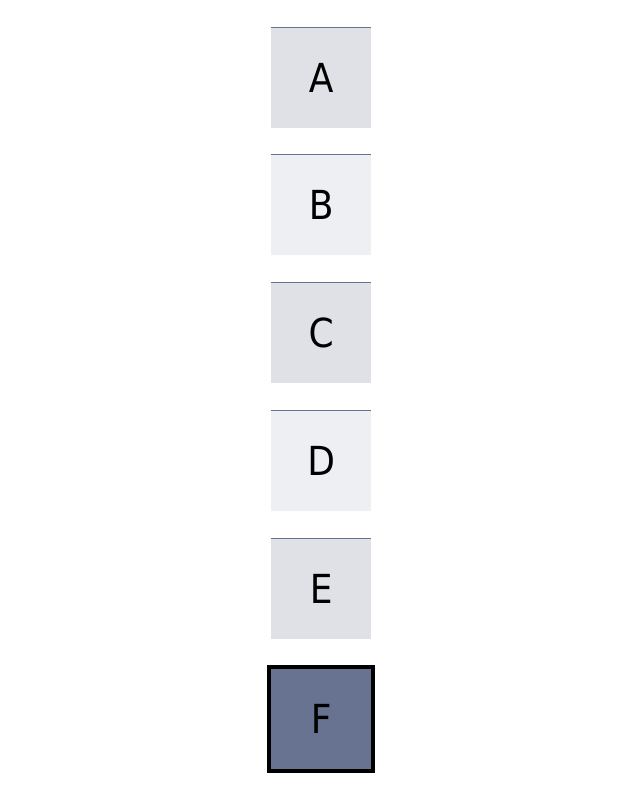
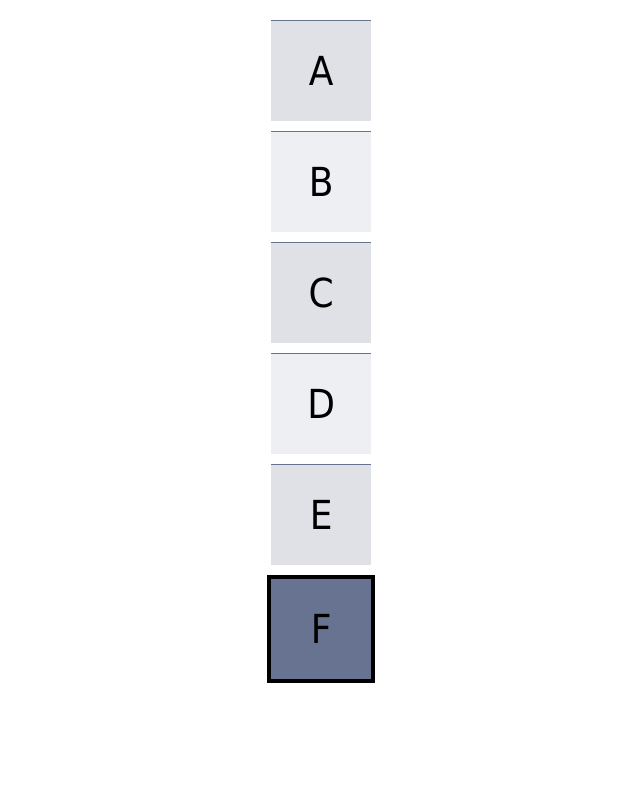
Before and after one commit to Amin-mohammadi7/Two-Styles-Webpage, a plain HTML site: page index.html in a window 1280 px wide. Shown: the whole page, without its empty margins (319-959 px from the left). Drawn offline with Linux system fonts and the light colour scheme.

Commit message:
Update styleA.css

```diff
--- a/styleA.css
+++ b/styleA.css
@@ -3,7 +3,7 @@ body {
     height: 100vh;
     display: flex;
     flex-direction: column;
-    justify-content: space-evenly;
+    margin-top:10px;
     align-items: center;
     font-family: Tahoma;
     font-size: 40px;
@@ -16,6 +16,7 @@ body {
     display: flex;
     justify-content: center;
     align-items: center;
+    margin-top:10px;
 }
 
 .a { background: #dfe1e7; }
```
